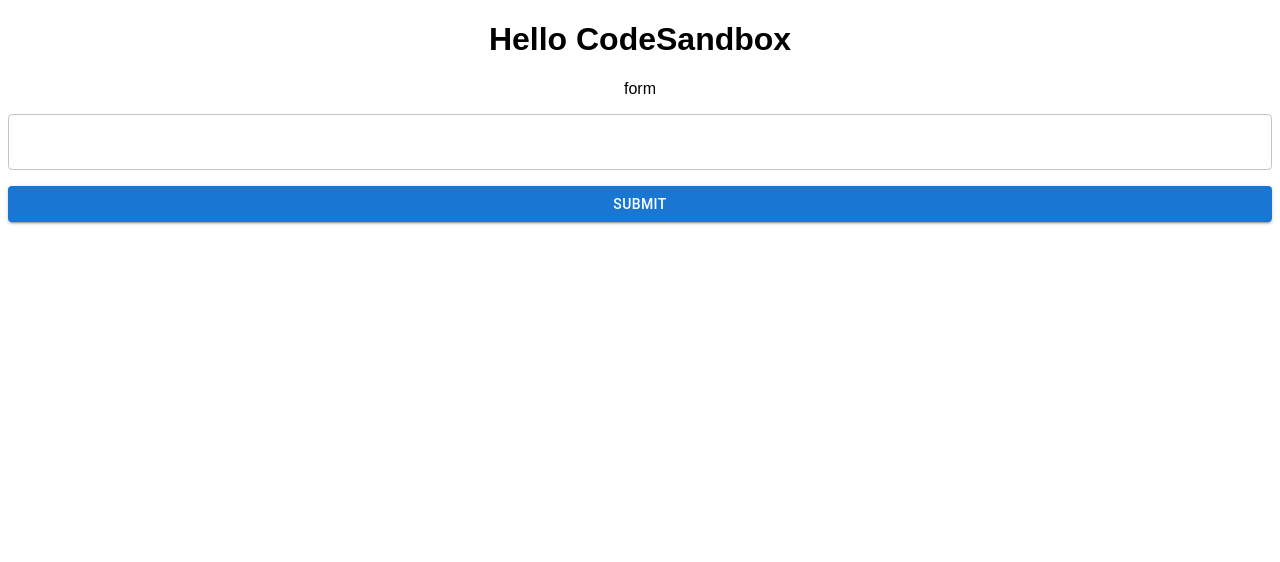
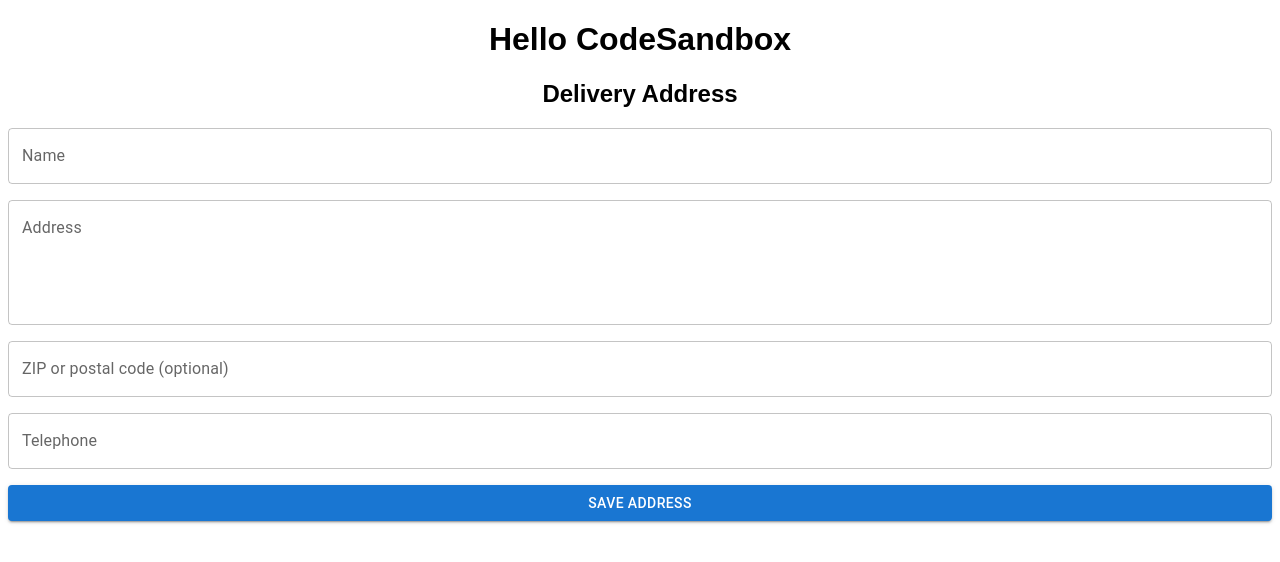
Before and after one commit to hascho/react-hook-form-sandbox, a React (Create React App) app: page / in a window 1280 px wide. Shown: the top 562 px of the page. Built offline with nearby package versions, Linux system fonts and the light colour scheme.

Commit message:
feat: add delivery address fields

```diff
--- a/src/components/Form/Form.schema.ts
+++ b/src/components/Form/Form.schema.ts
@@ -1,5 +1,15 @@
 import { string, object } from "yup";
 
 export const schema = object({
-  firstName: string().min(2).required()
+  name: string()
+    .min(2)
+    .max(100)
+    .matches(RegExp(/[\p{L} .-]+/gu), "incorrect format")
+    .required(),
+  address: string().required(),
+  postcode: string().optional(),
+  telephone: string()
+    .max(30)
+    .matches(RegExp(/[\d +-]+/g), "incorrect format")
+    .required()
 });
--- a/src/components/Form/Form.tsx
+++ b/src/components/Form/Form.tsx
@@ -7,7 +7,10 @@
 import type { FormState } from "./Form.types";
 
 const defaultValues: FormState = {
-  firstName: ""
+  name: "",
+  address: "",
+  postcode: "",
+  telephone: ""
 };
 
 export const Form = () => {
@@ -26,22 +29,70 @@
 
   return (
     <form>
-      <p>form</p>
+      <h2>Delivery Address</h2>
       <Box sx={{ display: "flex", flexDirection: "column", gap: "1rem" }}>
         <Controller
-          name="firstName"
+          name="name"
           control={control}
           render={({ field }) => (
             <TextField
               {...field}
               id={field.name}
-              error={!!errors.firstName}
-              helperText={errors.firstName ? errors.firstName?.message : ""}
+              autoComplete="name"
+              label="Name"
+              error={!!errors.name}
+              helperText={errors.name ? errors.name?.message : ""}
+            />
+          )}
+        />
+        <Controller
+          name="address"
+          control={control}
+          render={({ field }) => (
+            <TextField
+              {...field}
+              id={field.name}
+              autoComplete="street-address"
+              label="Address"
+              multiline
+              minRows={4}
+              error={!!errors.address}
+              helperText={errors.address ? errors.address?.message : ""}
+            />
+          )}
+        />
+        <Controller
+          name="postcode"
+          control={control}
+          render={({ field }) => (
+            <TextField
+              {...field}
+              id={field.name}
+              autoComplete="postal-code"
+              label="ZIP or postal code (optional)"
+              error={!!errors.postcode}
+              helperText={errors.postcode ? errors.postcode?.message : ""}
+            />
+          )}
+        />
+        <Controller
+          name="telephone"
+          control={control}
+          render={({ field }) => (
+            <TextField
+              {...field}
+              id={field.name}
+              label="Telephone"
+              type="tel"
+              autoComplete="tel"
+              inputProps={{ enterKeyHint: "done" }}
+              error={!!errors.telephone}
+              helperText={errors.telephone ? errors.telephone?.message : ""}
             />
           )}
         />
         <Button onClick={handleSubmit(onSubmit)} variant="contained">
-          Submit
+          Save address
         </Button>
       </Box>
     </form>
```
